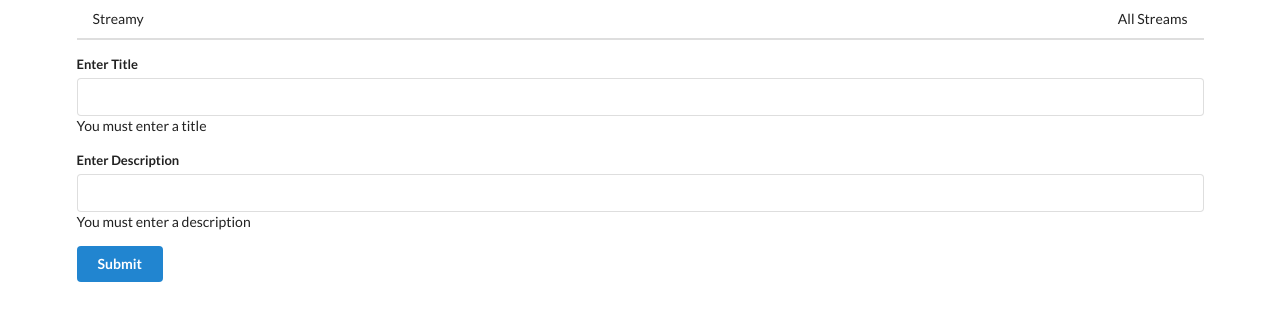
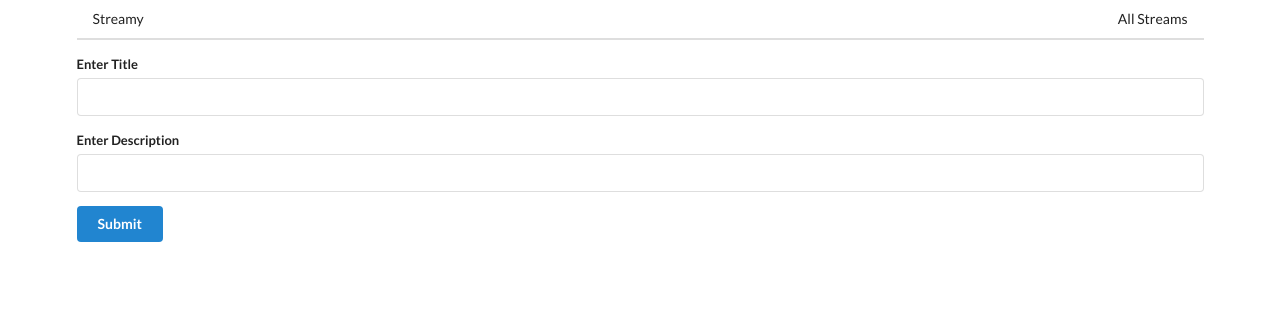
Before and after one commit to TestardR/React-Redux-StreamingApp, a React (Create React App) app in the folder client/: page /streams/new in a window 1280 px wide. Shown: the top 320 px of the page. Built offline with nearby package versions, Linux system fonts and the light colour scheme.

Commit message:
showing & styling errors

```diff
--- a/client/src/components/StreamCreate.js
+++ b/client/src/components/StreamCreate.js
@@ -2,17 +2,27 @@ import React, { Component } from 'react';
 import { Field, reduxForm } from 'redux-form';
 
 class StreamCreate extends Component {
-  renderInput({ input, label, meta }) {
+  renderError({ error, touched }) {
+    if (touched && error) {
+      return (
+        <div className="ui error message">
+          <div className="header">{error}</div>
+        </div>
+      );
+    }
+  }
+
+  renderInput = ({ input, label, meta }) => {
     // console.log(formProps);
-    console.log(meta);
+    // console.log(meta);
     return (
       <div className="field">
         <label>{label}</label>
-        <input {...input} />
-        <div>{meta.error}</div>
+        <input {...input} autoComplete="off" />
+        {this.renderError(meta)}
       </div>
     );
-  }
+  };
 
   onSubmit(formValues) {
     console.log(formValues);
@@ -23,7 +33,7 @@ class StreamCreate extends Component {
     return (
       <form
         onSubmit={this.props.handleSubmit(this.onSubmit)}
-        className="ui form"
+        className="ui form error"
       >
         <Field name="title" component={this.renderInput} label="Enter Title" />
         <Field
```
